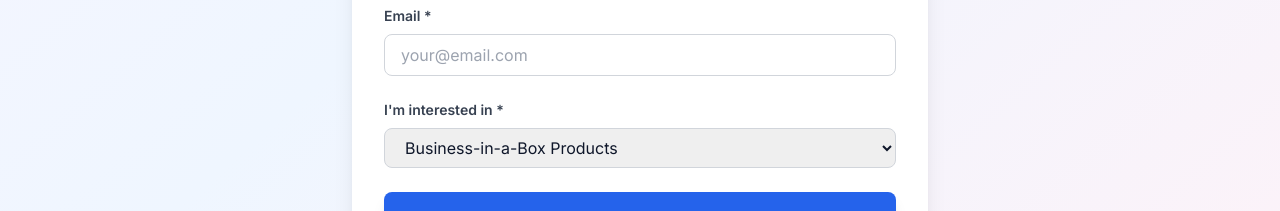
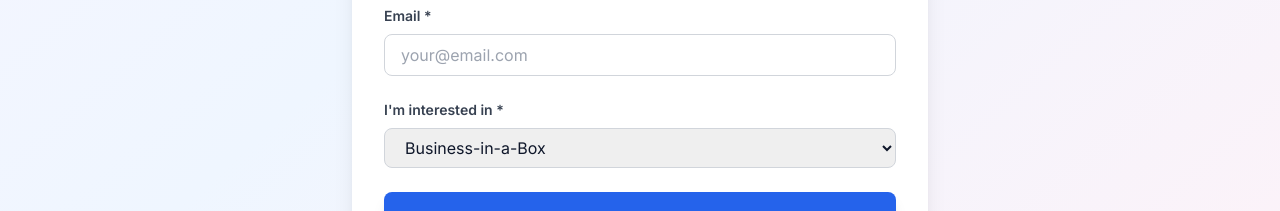
Before and after one commit to rashadGIT/automagicly-website, a Next.js app: page / in a window 1280 px wide. Shown: the part 10600-10811 px from the top of the page. Built offline with nearby package versions, Linux system fonts and the light colour scheme; no server answers; what bad-words would draw is missing.

Commit message:
fix Test

```diff
--- a/components/ComingSoon.tsx
+++ b/components/ComingSoon.tsx
@@ -192,9 +192,9 @@ export default function ComingSoon() {
                     onChange={(e) => setInterest(e.target.value)}
                     className="w-full px-4 py-2 border border-gray-300 rounded-lg focus:ring-2 focus:ring-blue-500 focus:border-transparent"
                   >
-                    <option value="business-in-a-box">Business-in-a-Box Products</option>
-                    <option value="automation-packs">Start-Up-in-a-Box Products</option>
-                    <option value="assistant-in-a-box">Assistant-in-a-Box Products</option>
+                    <option value="business-in-a-box">Business-in-a-Box</option>
+                    <option value="start-up-in-a-box">Start-Up-in-a-Box</option>
+                    <option value="assistant-in-a-box">Assistant-in-a-Box</option>
                     <option value="both">All products</option>
                   </select>
                 </div>
```
Also changed, not shown: 1 other file (tests, documents, lock files or other folders).
